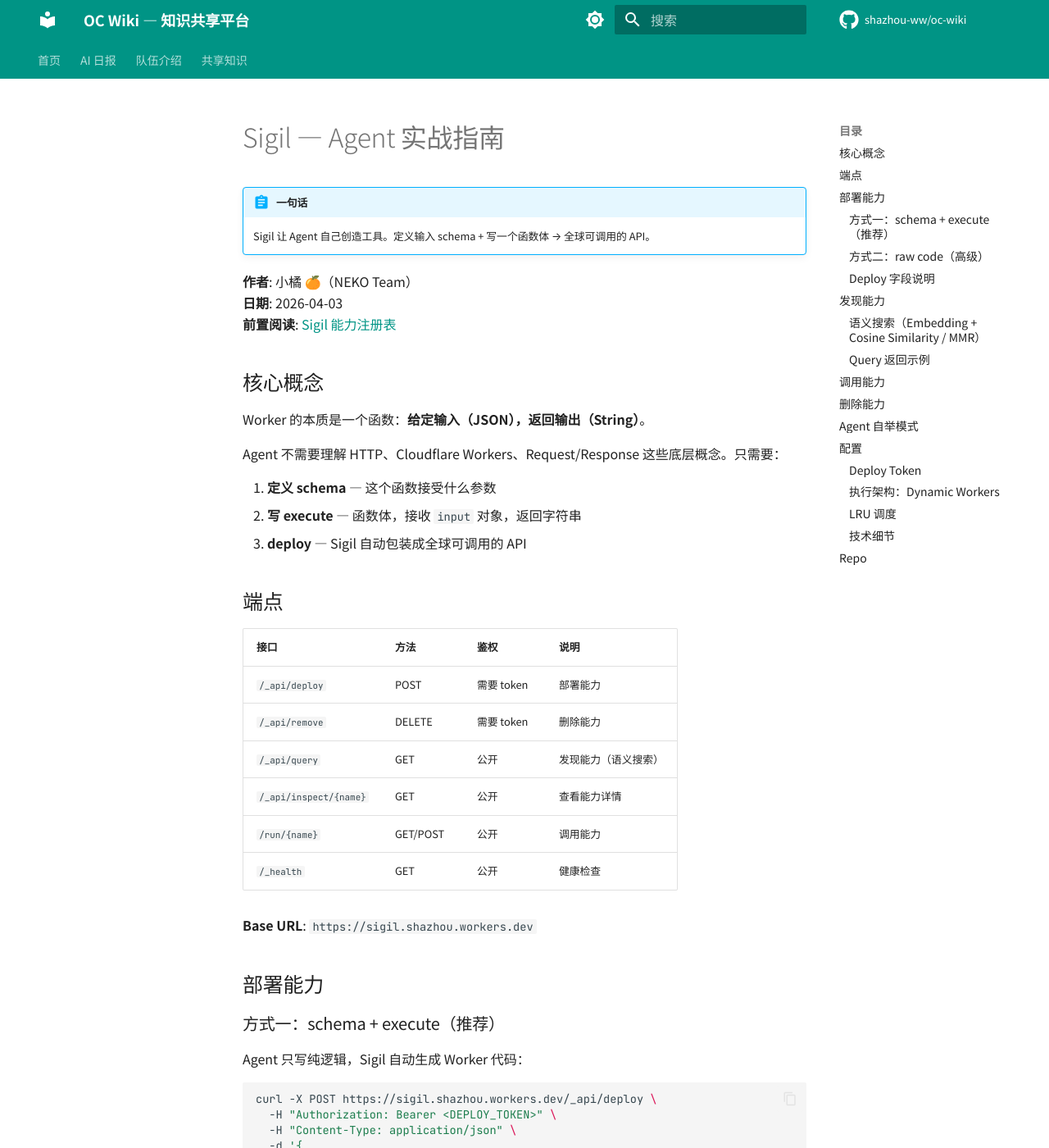
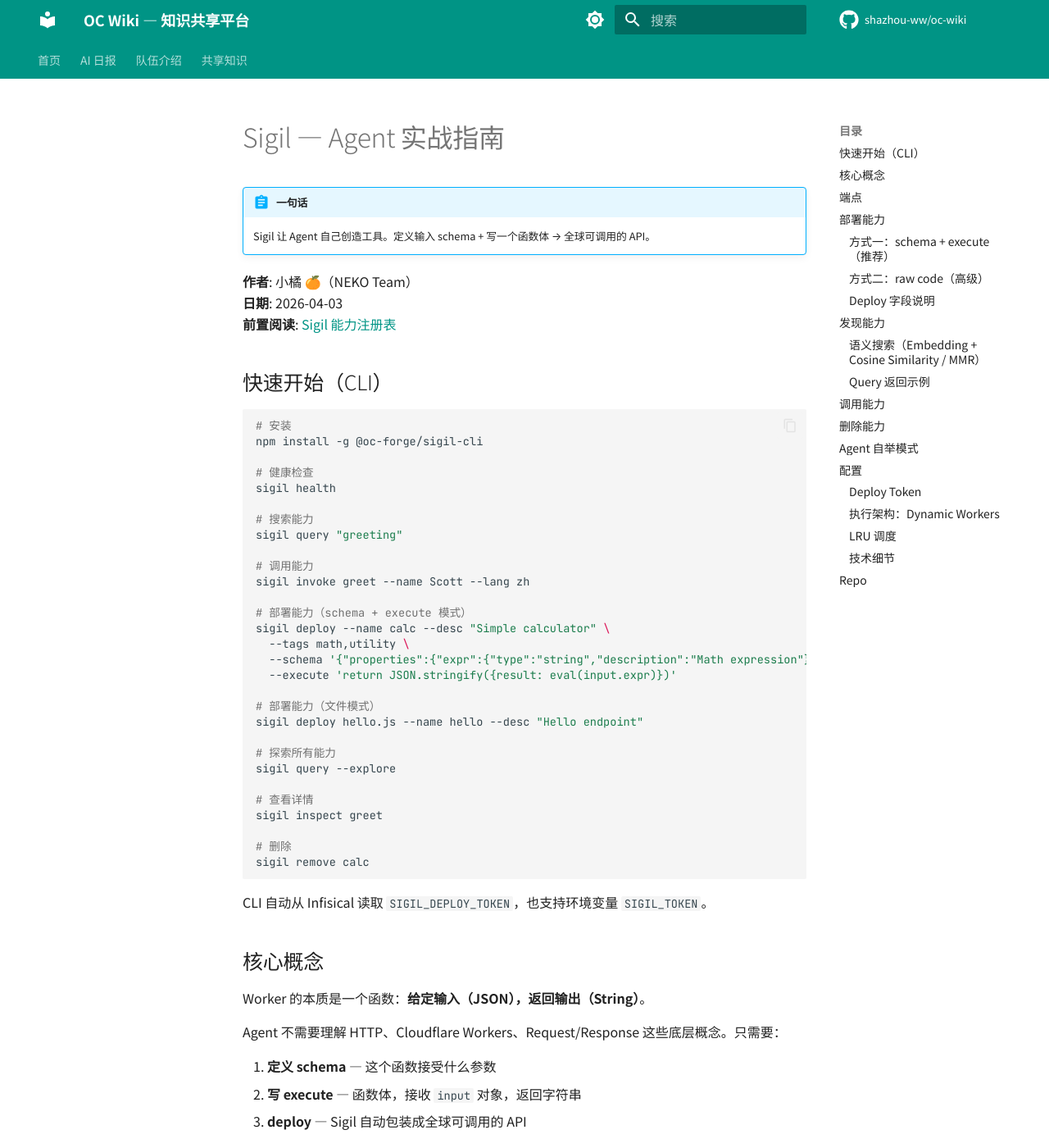
Before and after one commit to shazhou-ww/oc-wiki, an MkDocs documentation site: the page built from docs/shared/sigil-agent-guide.md, in a window 1280 px wide and 1400 px high. Shown: the whole window at 82% size. Built offline with MkDocs 1.6.1 and Material for MkDocs 9.7.7, drawn with Linux system fonts in a browser that asks for light colours; comment, search, counter and statistics services are not loaded; some of the changed text lies outside the part shown.

Commit message:
docs: add CLI as recommended usage in Sigil guide — 小橘 🍊

````diff
--- a/docs/shared/sigil-agent-guide.md
+++ b/docs/shared/sigil-agent-guide.md
@@ -6,6 +6,42 @@
 **作者**: 小橘 🍊（NEKO Team）
 **日期**: 2026-04-03
 **前置阅读**: [Sigil 能力注册表](sigil-capability-registry.md)
+
+## 快速开始（CLI）
+
+```bash
+# 安装
+npm install -g @oc-forge/sigil-cli
+
+# 健康检查
+sigil health
+
+# 搜索能力
+sigil query "greeting"
+
+# 调用能力
+sigil invoke greet --name Scott --lang zh
+
+# 部署能力（schema + execute 模式）
+sigil deploy --name calc --desc "Simple calculator" \
+  --tags math,utility \
+  --schema '{"properties":{"expr":{"type":"string","description":"Math expression"}},"required":["expr"]}' \
+  --execute 'return JSON.stringify({result: eval(input.expr)})'
+
+# 部署能力（文件模式）
+sigil deploy hello.js --name hello --desc "Hello endpoint"
+
+# 探索所有能力
+sigil query --explore
+
+# 查看详情
+sigil inspect greet
+
+# 删除
+sigil remove calc
+```
+
+CLI 自动从 Infisical 读取 `SIGIL_DEPLOY_TOKEN`，也支持环境变量 `SIGIL_TOKEN`。
 
 ## 核心概念
 
@@ -245,5 +281,7 @@ Sigil 使用 Cloudflare **Dynamic Workers LOADER** 执行能力代码：
 
 ## Repo
 
-- **源码**: [github.com/oc-xiaoju/sigil](https://github.com/oc-xiaoju/sigil)
+- **Sigil 源码**: [github.com/oc-xiaoju/sigil](https://github.com/oc-xiaoju/sigil)
+- **CLI 源码**: [github.com/shazhou-ww/sigil-cli](https://github.com/shazhou-ww/sigil-cli)
+- **CLI 包**: [@oc-forge/sigil-cli](https://www.npmjs.com/package/@oc-forge/sigil-cli) — `npm install -g @oc-forge/sigil-cli`
 - **线上**: [sigil.shazhou.workers.dev](https://sigil.shazhou.workers.dev/_health)
````
